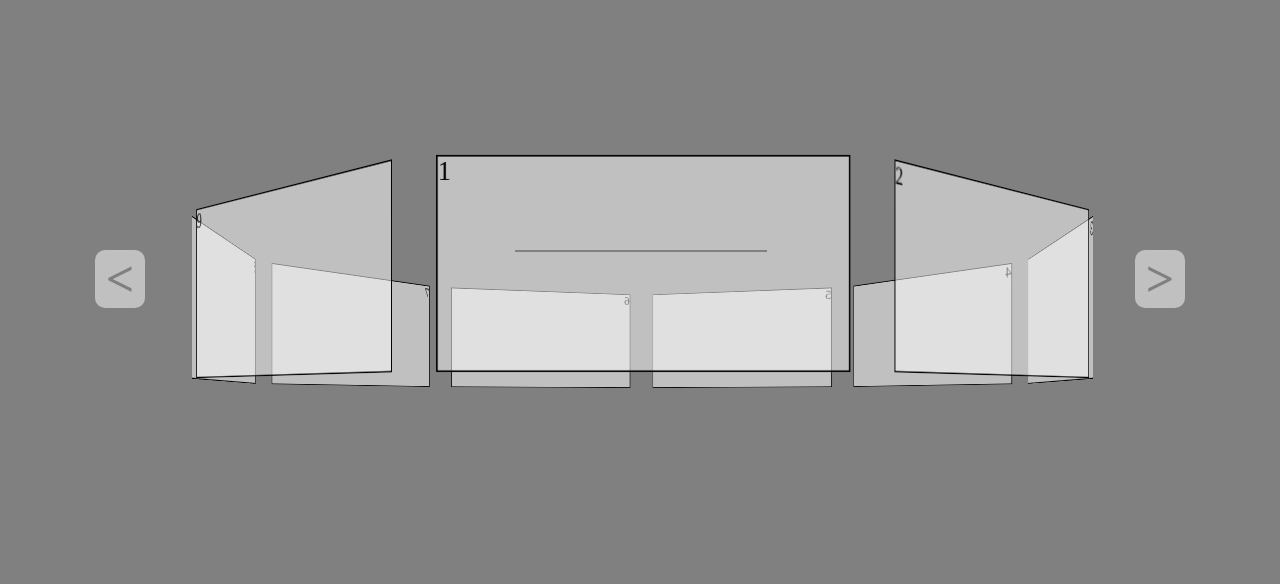
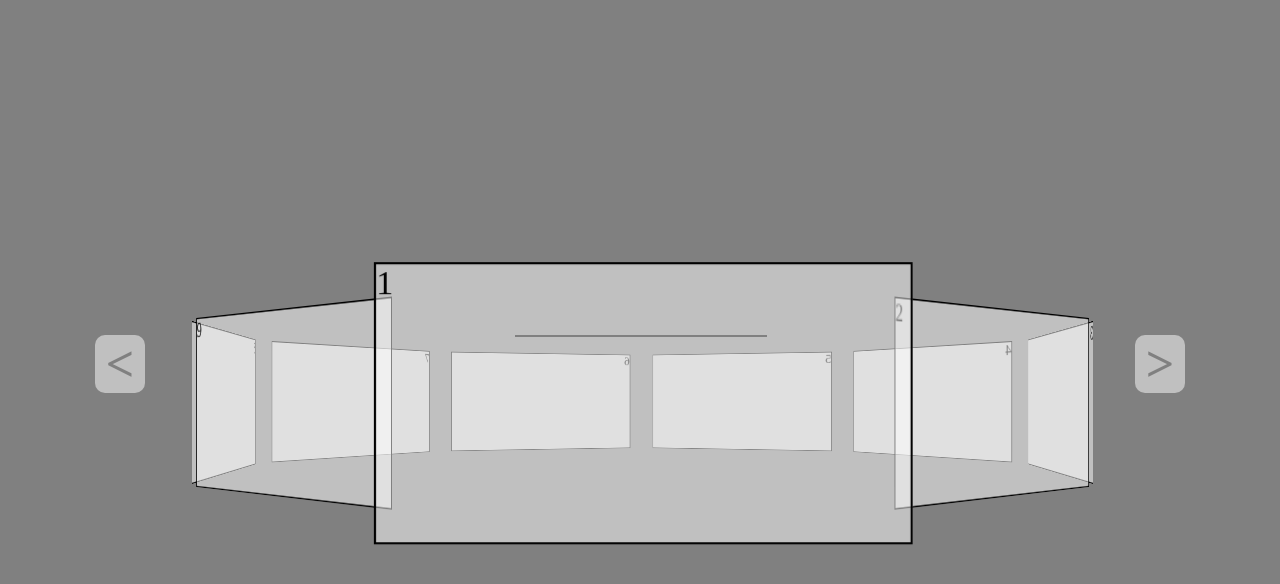
Before and after one commit to tomkaar/karusell, a plain HTML site: page index.html in a window 1280 px wide. Drawn offline with Linux system fonts and the light colour scheme.

Commit message:
v. 2.1 - vridit på karusellen. rensat css.

```diff
--- a/style.css
+++ b/style.css
@@ -11,7 +11,7 @@ body, html {
 	top: 50%;
 	left: 50%;
 	width: 250px;
-	height: 300px;
+	height: 130px;
 	perspective: 1000px;
 	transform: translate(-50%, -50%);
 }
@@ -41,11 +41,11 @@ body, html {
 	min-height: 130px;
 	background: rgba(255,255,255,0.5);
 	border: 1px solid black;
-	transition: .2s all ease;
+	transition: .7s all ease;
 }
 
 #a1 {
-	transform: rotateY(0deg) translateZ(392px) scale(1);
+	transform: rotateY(0deg) translateZ(392px) scale(1.3);
 }
 
 #a2 {
```
